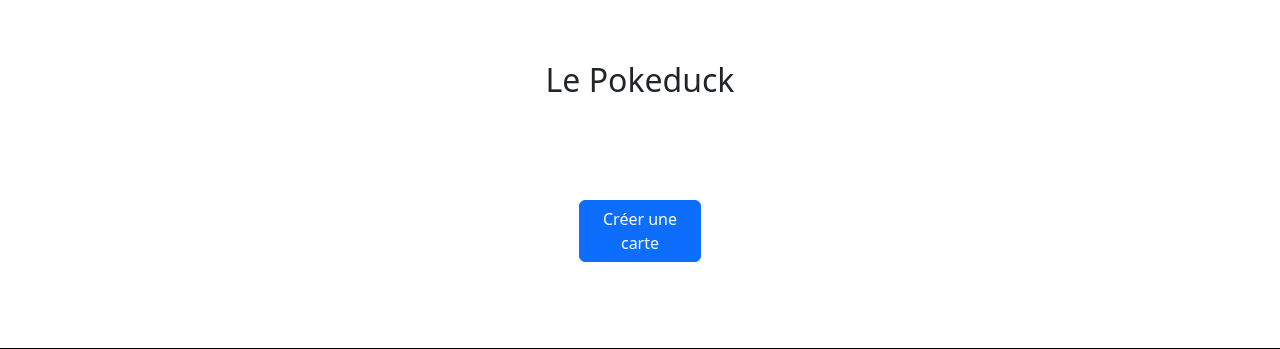
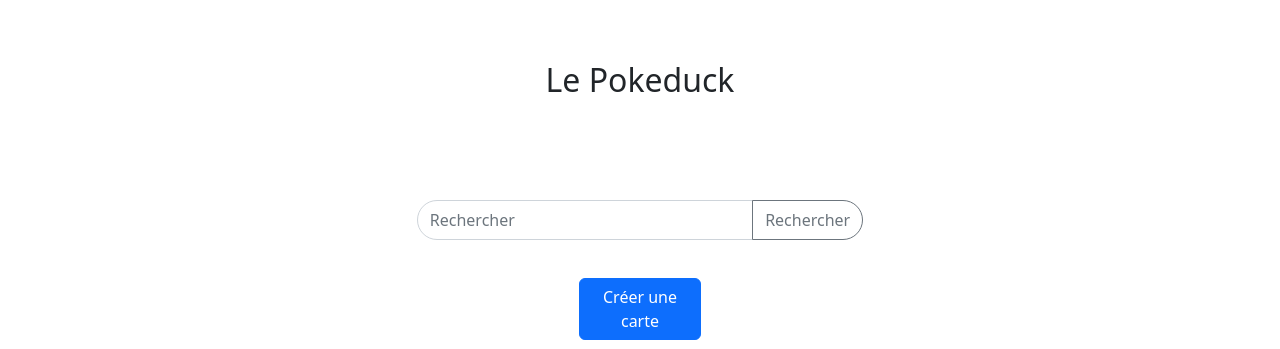
Before and after one commit to Louis3133/Duckmon, a Rails app: page / in a window 1280 px wide. Shown: the part 753-1102 px from the top of the page. Run offline with Rails 7, Linux system fonts and the light colour scheme; data that the repository does not hold is empty; some libraries are stand-ins or nearby versions.

Commit message:
barre de recherche

```diff
--- a/app/assets/stylesheets/application.css
+++ b/app/assets/stylesheets/application.css
@@ -90,6 +90,10 @@ footer a {
 
 }
 
+
+
+
+
 input{
   border: solid 1px black;
   border-radius: 10px;
@@ -119,8 +123,10 @@ textarea{
 .nav_footer{
   display: flex;
   flex-direction: row;
-  gap: 2%;
+  gap: 10%;
 }
+
+
 
 .btn{
   margin-bottom: 2%;
@@ -207,6 +213,27 @@ h1{
   margin-right: 5%;
 
 }
+
+.search_bar{
+  display: flex;
+  margin-right: auto;
+  margin-left: auto;
+  width: 40%;
+  margin-bottom: 20px;
+}
+
+.search_bar input{
+  border-radius: 120px;
+  height: 40px;
+
+}
+
+.search_bar button{
+  border-radius: 0px 120px 120px 0px;
+  height: 40px;
+
+}
+
 
 h2{
   text-align: center;
--- a/app/controllers/cards_controller.rb
+++ b/app/controllers/cards_controller.rb
@@ -3,7 +3,9 @@ class CardsController < ApplicationController
 
   # GET /cards or /cards.json
   def index
-    @cards = Card.all
+    @term = params[:term]
+    @cards = @term.blank? ? Card.all
+                          : Card.where("name LIKE (?)","%#{@term}%")
   end
 
   # GET /cards/1 or /cards/1.json
--- a/app/views/cards/index.html.erb
+++ b/app/views/cards/index.html.erb
@@ -15,7 +15,7 @@
     intéressant se trouvait en ce qui l’habitait. Des êtres, rapidement appelés des duckmons le peuplait. Ils
     avaient des capacités encore inconnues par les êtres humains, ils étaient capables de cracher du feu, former
     des boules d’eau ou encore d’envoûter d’autre créature. Très rapidement, les aventuriers du monde entier se
-    lassèrent à leur poursuite pour en apprendre le plus possible et de découvrir de potentiels trésors cachés.
+    lassèrent à' leur poursuite pour en apprendre le plus possible et de découvrir de potentiels trésors cachés.
     </p>
 
     <img src="https://cdn.discordapp.com/attachments/1209826826487210005/1210266015594844160/Group_37.png?ex=65e9ef0f&is=65d77a0f&hm=2a63eb6b45c13e0b828ce2dce524b7d80daaa478bbd3f42d18e85f7540a765bf&" alt="two cards">
@@ -24,7 +24,14 @@
 
   <h2>Le Pokeduck</h2>
 
-
+  <form class="search_bar" target="" method="">
+  <div class="input-group mb-3">
+    <input name="term" value="<%= @term %>" type="text" class="form-control" placeholder="Rechercher" aria-label="Rechercher" aria-describedby="basic-addon2">
+    <div class="input-group-append">
+      <button class="btn btn-outline-secondary" type="submit">Rechercher</button>
+    </div>
+  </div>
+</form>
 
   <%= link_to "Créer une carte", new_card_path, class: "btn btn-primary btn_create" %>
 
@@ -35,7 +42,7 @@
       <%= link_to card_path(card), class: "card-link" do %>
         <%= render card %>
         <div class="card-body card_button_show">
-          <!-- Contenu de la carte -->
+
         </div>
       <% end %>
     </div>
--- a/app/views/layouts/application.html.erb
+++ b/app/views/layouts/application.html.erb
@@ -41,7 +41,7 @@
   <footer>
 
     <div class="nav_footer">
-      <a href="#haut">Retour en haut</a>
+      <a class="test" href="#haut">Retour en haut</a>
       <a href="/cards/new">Créer</a>
       <a href="/cards">Cartes</a>
     </div>
```
